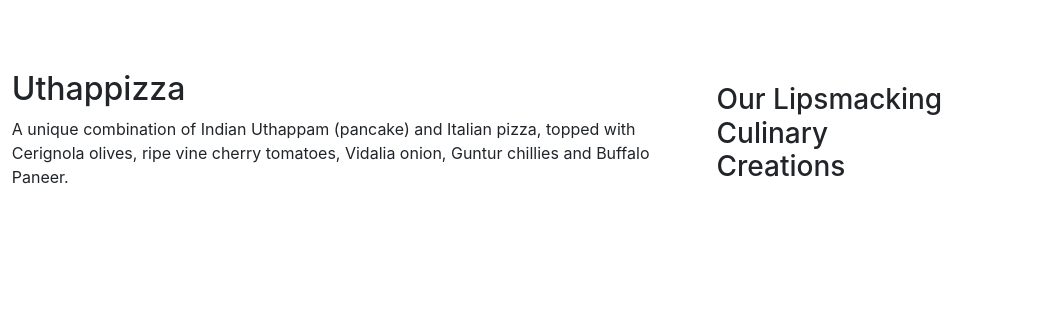
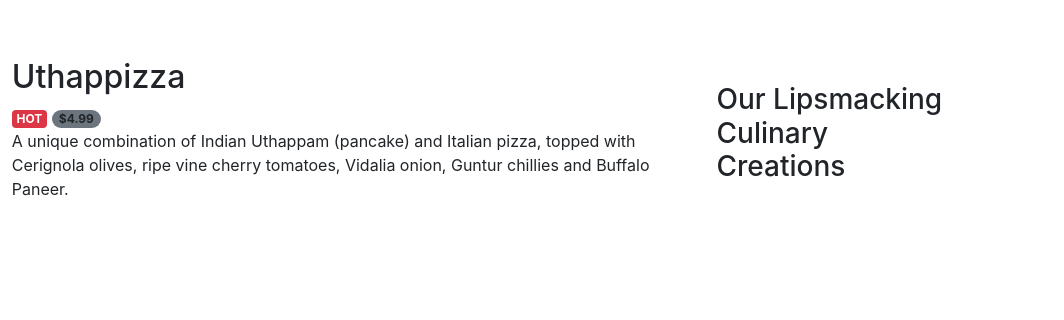
Before and after one commit to Dckstr6/Bootstrap4, a website: page index.html in a window 1280 px wide. Shown: the part 396-716 px from the top of the page, 216-1280 px from the left. Drawn offline with nearby package versions, Linux system fonts and the light colour scheme.

Commit message:
Added badges

```diff
--- a/index.html
+++ b/index.html
@@ -56,6 +56,8 @@
                     <img class="d-flex mr-3 img-thumbnail align-self-center" src="img/uthappizza.png" alt="Uthappizza">
                     <div class="media-body">
                         <h2 class="mt-0">Uthappizza</h2>
+                        <span class="badge badge-danger">HOT</span>
+                        <span class="badge badge-pill bg-secondary">$4.99</span>
                         <p class="d-none d-sm-block">A unique combination of Indian Uthappam (pancake) and Italian pizza, topped with Cerignola olives, ripe vine cherry tomatoes, Vidalia onion, Guntur chillies and Buffalo Paneer.</p>
                     </div>
                 </div>
```
